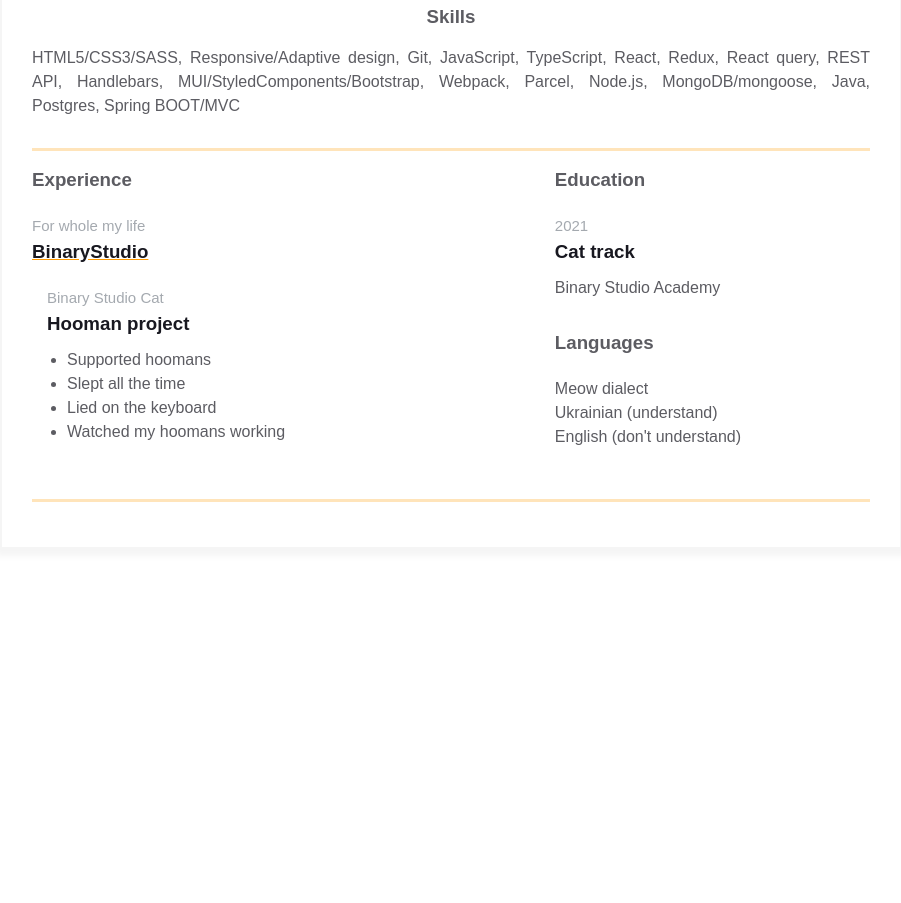
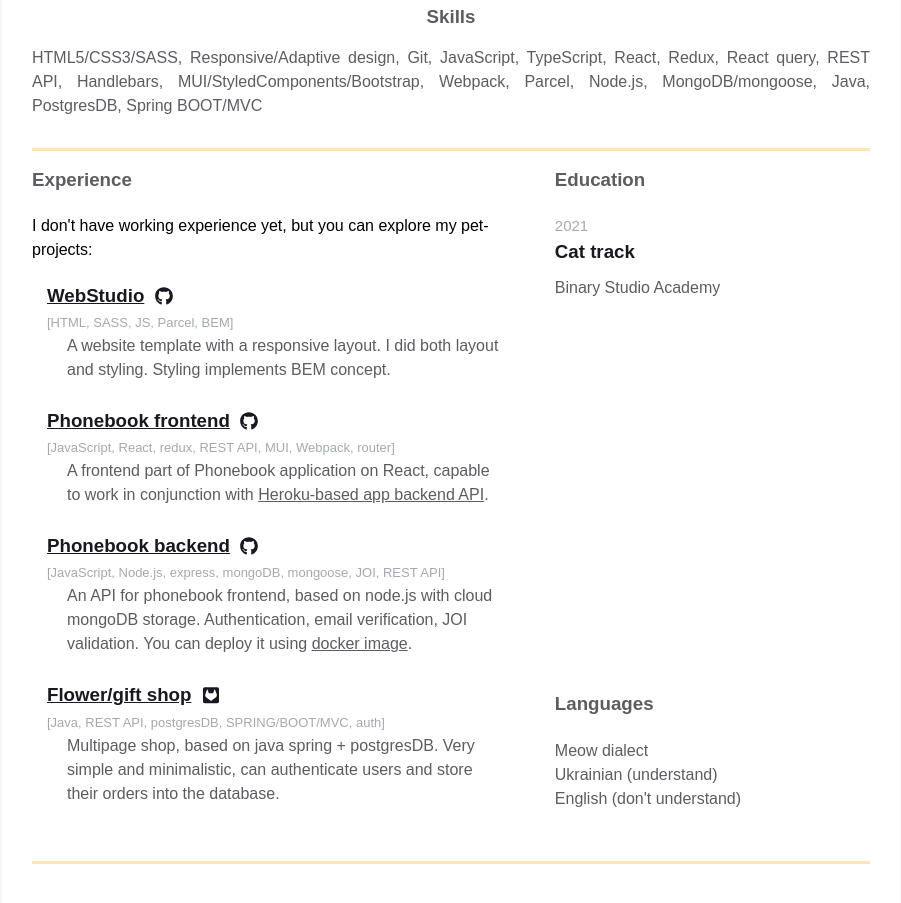
Before and after one commit to Some14u/homepage, a plain HTML site: page index.html in a window 1280 px wide. Shown: the part 635-1538 px from the top of the page, without its empty margins (189-1090 px from the left). Before the commit the page ends 1233 px from the top, so only its background shows below. Drawn offline with Linux system fonts and the light colour scheme.

Commit message:
Fill in my pet-projects info and adjust styles of experience section

```diff
--- a/index.html
+++ b/index.html
@@ -116,7 +116,7 @@
               <h3 class="skills__header">Skills</h3>
               <p class="skills__text">
                 HTML5/CSS3/SASS, Responsive/Adaptive design, Git, JavaScript, TypeScript, React, Redux, React query, REST API, Handlebars, MUI/StyledComponents/Bootstrap, Webpack, Parcel, Node.js,
-                MongoDB/mongoose, Java, Postgres, Spring BOOT/MVC
+                MongoDB/mongoose, Java, PostgresDB, Spring BOOT/MVC
               </p>
             </div>
           </div>
@@ -126,21 +126,60 @@
             <div class="main-info fh">
               <div class="experiences">
                 <h3 class="experiences__header">Experience</h3>
-                <div class="experiences__company">
-                  <div class="experiences__company-header">
-                    <span class="experiences__company-header-durability">For whole my life</span>
-                    <h3 class="experiences__company-header-name">BinaryStudio</h3>
+                <p>I don't have working experience yet, but you can explore my pet-projects:</p>
+                <div class="experiences__company-project">
+                  <h3 class="experiences__company-project-name">
+                    <a href="https://some14u.github.io/goit-markup-hw-08">WebStudio</a>
+                    <a class="experiences__company-project-link-icon-wrapper" href="https://github.com/Some14u/goit-markup-hw-08">
+                      <svg class="contact-info__item-icon">
+                        <use href="assets/icons.svg#gitHub" />
+                      </svg>
+                    </a>
+                  </h3>
+                  <span class="experiences__company-project-skills">[HTML, SASS, JS, Parcel, BEM]</span>
+                  <div class="experiences__company-project-description">A website template with a responsive layout. I did both layout and styling. Styling implements BEM concept.</div>
+                </div>
+                <div class="experiences__company-project">
+                  <h3 class="experiences__company-project-name">
+                    <a href="https://some14u.github.io/goit-react-hw-08-phonebook">Phonebook frontend</a>
+                    <a class="experiences__company-project-link-icon-wrapper" href="https://github.com/Some14u/goit-react-hw-08-phonebook">
+                      <svg class="contact-info__item-icon">
+                        <use href="assets/icons.svg#gitHub" />
+                      </svg>
+                    </a>
+                  </h3>
+                  <span class="experiences__company-project-skills">[JavaScript, React, redux, REST API, MUI, Webpack, router]</span>
+                  <div class="experiences__company-project-description">
+                    A frontend part of Phonebook application on React, capable to work in conjunction with <a href="https://connections-api.herokuapp.com/docs/">Heroku-based app backend API</a>.
                   </div>
-
-                  <div class="experiences__company-project">
-                    <span class="experiences__company-project-role">Binary Studio Cat</span>
-                    <h3 class="experiences__company-project-name">Hooman project</h3>
-                    <ul class="experiences__company-project-responsibilities">
-                      <li>Supported hoomans</li>
-                      <li>Slept all the time</li>
-                      <li>Lied on the keyboard</li>
-                      <li>Watched my hoomans working</li>
-                    </ul>
+                </div>
+                <div class="experiences__company-project">
+                  <h3 class="experiences__company-project-name">
+                    <a href="https://hub.docker.com/r/some14u/hw06-email">Phonebook backend</a>
+                    <a class="experiences__company-project-link-icon-wrapper" href="https://github.com/Some14u/goit-nodejs-homework-phonebook">
+                      <svg class="contact-info__item-icon">
+                        <use href="assets/icons.svg#gitHub" />
+                      </svg>
+                    </a>
+                  </h3>
+                  <span class="experiences__company-project-skills">[JavaScript, Node.js, express, mongoDB, mongoose, JOI, REST API]</span>
+                  <div class="experiences__company-project-description">
+                    An API for phonebook frontend, based on node.js with cloud mongoDB storage. Authentication, email verification, JOI validation. You can deploy it using
+                    <a href="https://hub.docker.com/r/some14u/hw06-email">docker image</a>.
+                  </div>
+                </div>
+                <div class="experiences__company-project">
+                  <h3 class="experiences__company-project-name">
+                    <a href="https://gitlab.com/Some14u/capstone-project-epam/-/raw/main/Docs/Capstone%20project%20interface%20design.pdf">Flower/gift shop</a>
+                    <a class="experiences__company-project-link-icon-wrapper" href="https://gitlab.com/Some14u/capstone-project-epam">
+                      <svg class="contact-info__item-icon">
+                        <use href="assets/icons.svg#gitLab" />
+                      </svg>
+                    </a>
+                  </h3>
+                  <span class="experiences__company-project-skills">[Java, REST API, postgresDB, SPRING/BOOT/MVC, auth]</span>
+                  <div class="experiences__company-project-description">
+                    Multipage shop, based on java spring + postgresDB. Very simple and minimalistic, can authenticate users and store their orders into the database.
                   </div>
                 </div>
               </div>
--- a/styles.css
+++ b/styles.css
@@ -185,23 +185,12 @@ body {
   margin-right: 50px;
 }
 
-.experiences__header {
-  color: var(--secondary-text-color);
-  text-align: left;
+.experiences>p {
   margin-bottom: 20px;
 }
 
-.experiences__company-header-durability {
-  color: var(--durability-text-color);
-  text-align: left;
-  margin-bottom: 10px;
-  font-size: 15px;
-}
-
-.experiences__company-header-name {
-  color: var(--primary-text-color);
-  text-decoration-color: var(--text-decoration-color);
-  text-decoration-line: underline;
+.experiences__header {
+  color: var(--secondary-text-color);
   text-align: left;
   margin-bottom: 20px;
 }
@@ -211,22 +200,38 @@ body {
   margin-bottom: 25px;
 }
 
-.experiences__company-project-role {
+.experiences__company-project-skills {
   color: var(--durability-text-color);
   text-align: left;
   margin-bottom: 10px;
-  font-size: 15px;
+  font-size: 13px;
 }
 
 .experiences__company-project-name {
   color: var(--primary-text-color);
-  text-align: left;
-  margin-bottom: 10px;
+  display: flex;
+  gap: 0.5em;
 }
 
-.experiences__company-project-responsibilities {
+.experiences__company-project-name a {
+  color: var(--primary-text-color);
+}
+
+.experiences__company-project-link-icon-wrapper {
+  margin-right: 10px;
+  width: 20px;
+  display: flex;
+  justify-content: center;
+  align-items: center;
+}
+
+.experiences__company-project-description {
   color: var(--secondary-text-color);
   padding-left: 20px;
+}
+
+.experiences__company-project-description a {
+  color: var(--secondary-text-color);
 }
 
 .additional-info {
```
